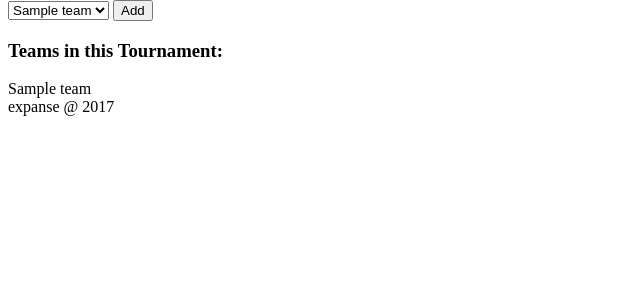
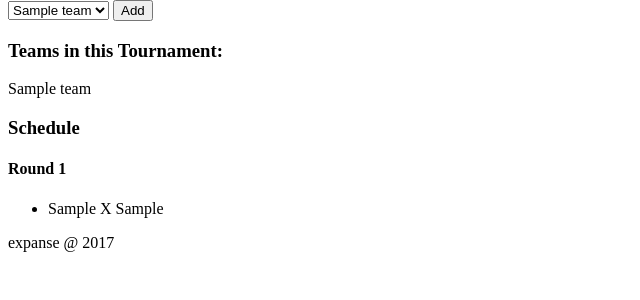
Before and after one commit to eltonvs/expanse, a Python web app: template expanse/templates/tournament/dashboard.jinja2 in a window 1280 px wide. Shown: the part 26-326 px from the top of the page, without its empty margins (0-640 px from the left). Run offline with Jinja, Linux system fonts and the light colour scheme; the template is opened without the code that fills it: most values are stand-ins (such as "Sample title", 1, 10 or a date in 2020); some libraries are stand-ins or nearby versions.

Commit message:
Add schedule to tournament dashboard

```diff
--- a/expanse/templates/tournament/dashboard.jinja2
+++ b/expanse/templates/tournament/dashboard.jinja2
@@ -23,5 +23,17 @@
   	{{ team.name }} <br>
   {% endfor %}
 
+  <h3>Schedule</h3>
+  {% for phase in tournament_phases %}
+    {% for round in phase.schedule %}
+      <h4>Round {{ loop.index }}</h4>
+      <ul>
+        {% for match in round %}
+          <li>{{ match.team1 }} X {{ match.team2 }}</li>
+        {% endfor %}
+      </ul>
+    {% endfor %}
+  {% endfor %}
+
 </div>
 {% endblock content %}
--- a/expanse/views/tournament.py
+++ b/expanse/views/tournament.py
@@ -86,7 +86,8 @@ class TournamentViews(object):
             _return['teams'] = teams
 
             tournament_id = self.request.matchdict['tournament_id']
-            self.tournament_controller.generate_schedule(tournament_id)
+            _return['tournament_phases'] = (
+                self.tournament_controller.generate_schedule(tournament_id))
             tournament_teams = self.tournament_controller.get_tournament_teams(
                 tournament_id)
             _return['tournament_teams'] = tournament_teams
```
